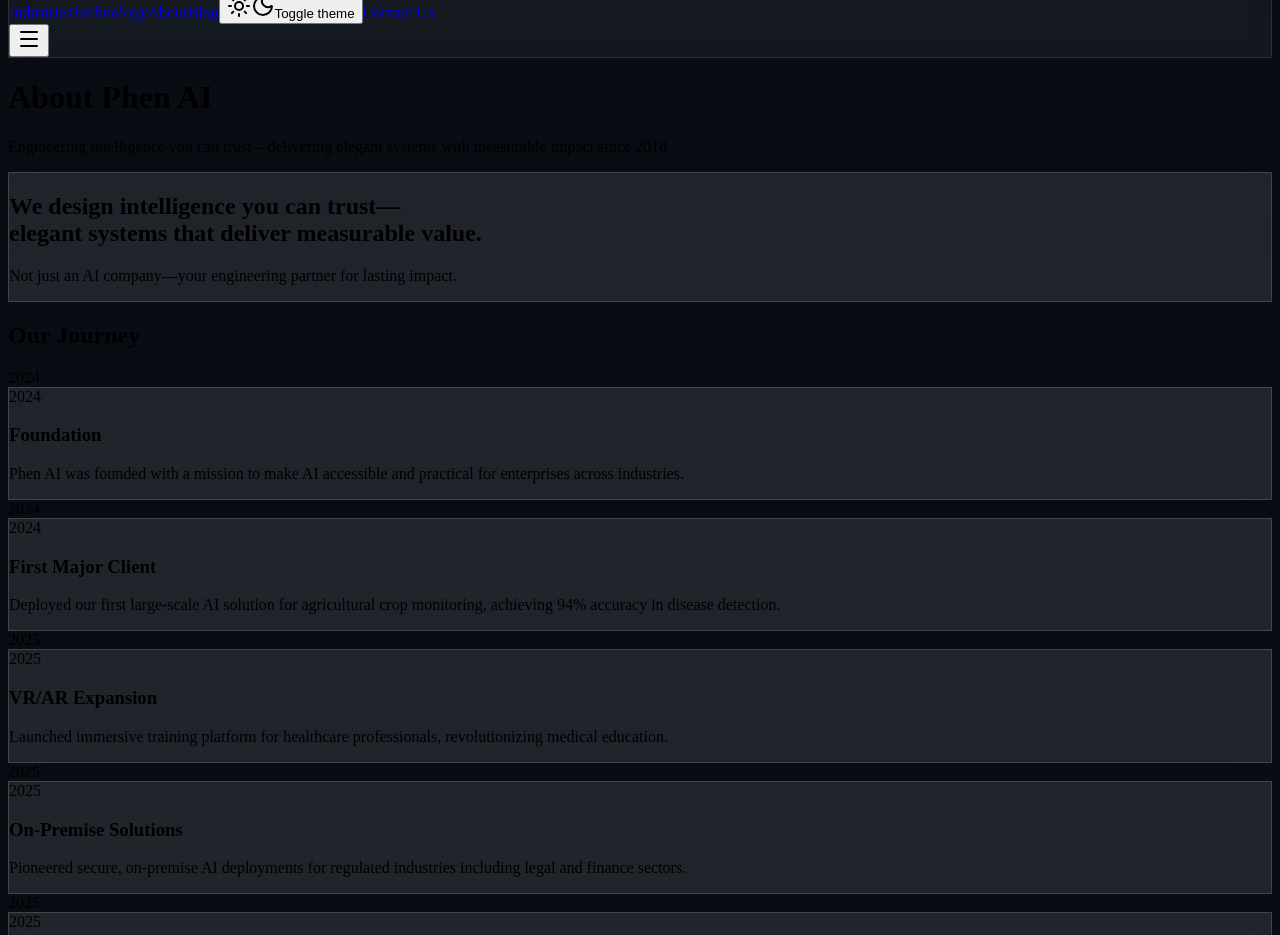
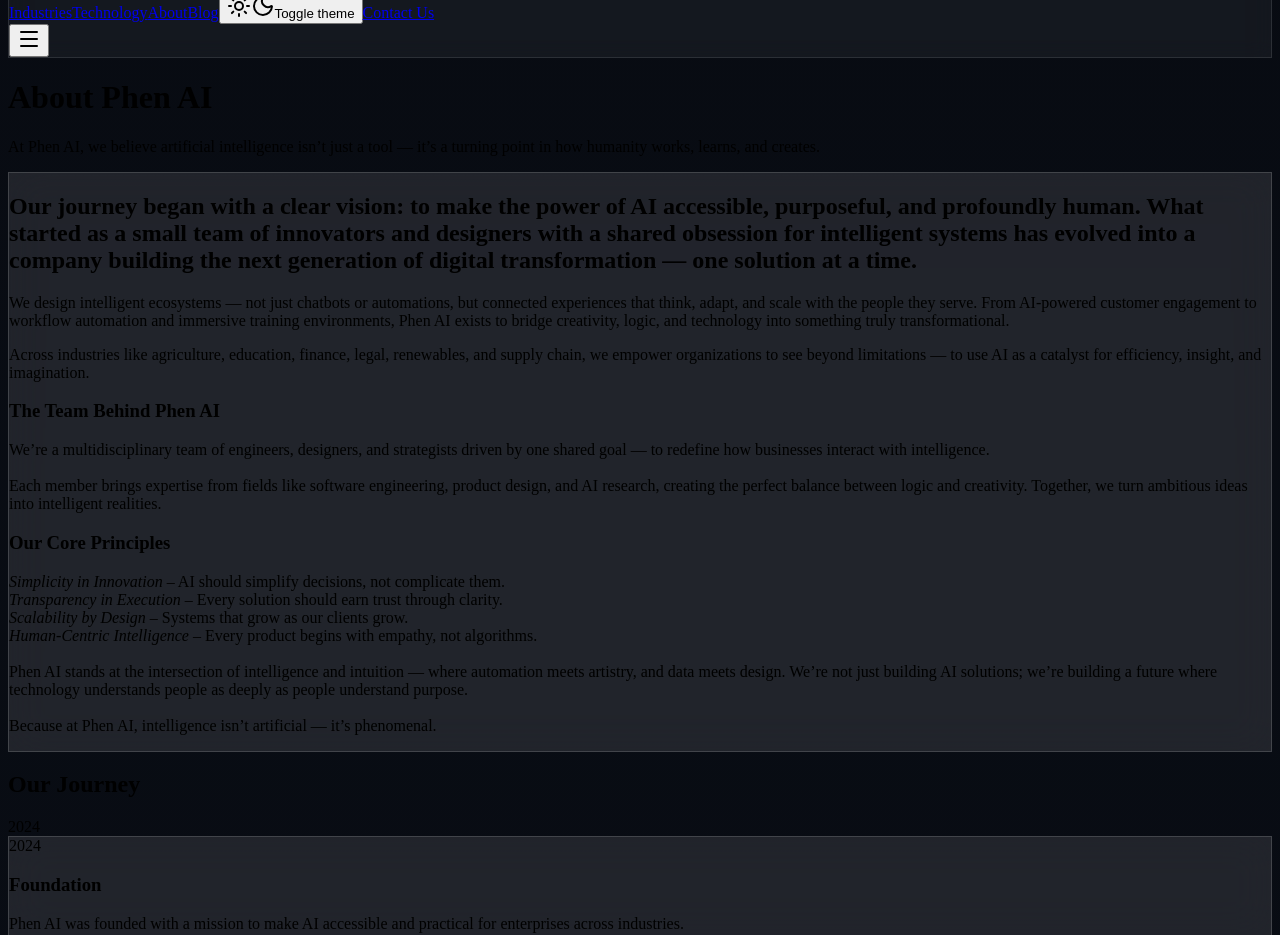
Before and after one commit to Phen-AI/v1, a React (Vite) app in the folder client/: page /about in a window 1280 px wide. Shown: the part 560-1495 px from the top of the page. Built offline with nearby package versions, Linux system fonts and the light colour scheme.

Commit message:
Updated about.tsx

```diff
--- a/client/src/pages/about.tsx
+++ b/client/src/pages/about.tsx
@@ -149,8 +149,7 @@
               About Phen AI
             </h1>
             <p className="text-xl text-muted-foreground max-w-3xl mx-auto">
-              Engineering intelligence you can trust—delivering elegant systems with
-              measurable impact since 2018
+              At Phen AI, we believe artificial intelligence isn’t just a tool — it’s a turning point in how humanity works, learns, and creates.
             </p>
           </motion.div>
 
@@ -162,14 +161,70 @@
           viewport={{ once: true }}
           className="glass-strong rounded-2xl p-12 text-center max-w-4xl mx-auto"
         >
-              <h2 className="text-3xl sm:text-4xl font-serif font-semibold leading-relaxed mb-6">
-                We design intelligence you can trust—
+          <h2 className="text-3xl sm:text-4xl font-serif font-semibold leading-relaxed mb-6 text-center">
+            Our journey began with a clear vision: to make the power of AI accessible,
+            purposeful, and profoundly human. What started as a small team of
+            innovators and designers with a shared obsession for intelligent systems
+            has evolved into a company building the next generation of digital
+            transformation — one solution at a time.
+          </h2>
+
+          <p className="text-xl text-muted-foreground mb-4">
+            We design intelligent ecosystems — not just chatbots or automations, but
+            connected experiences that think, adapt, and scale with the people they
+            serve. From AI-powered customer engagement to workflow automation and
+            immersive training environments, Phen AI exists to bridge creativity,
+            logic, and technology into something truly transformational.
+          </p>
+
+          <p className="text-xl text-muted-foreground mb-4">
+            Across industries like agriculture, education, finance, legal, renewables,
+            and supply chain, we empower organizations to see beyond limitations — to
+            use AI as a catalyst for efficiency, insight, and imagination.
+          </p>
+
+          <div className="w-24 h-1 bg-primary mx-auto my-8"></div>
+
+          <h3 className="text-2xl sm:text-3xl font-serif font-semibold mb-4">
+            The Team Behind Phen AI
+          </h3>
+
+          <p className="text-xl text-muted-foreground mb-8 leading-relaxed">
+            We’re a multidisciplinary team of engineers, designers, and strategists
+            driven by one shared goal — to redefine how businesses interact with
+            intelligence.
             <br />
-                elegant systems that deliver measurable value.
-              </h2>
-              <div className="w-24 h-1 bg-primary mx-auto mb-6"></div>
-              <p className="text-xl text-muted-foreground">
-                Not just an AI company—your engineering partner for lasting impact.
+            <br />
+            Each member brings expertise from fields like software engineering,
+            product design, and AI research, creating the perfect balance between
+            logic and creativity. Together, we turn ambitious ideas into intelligent
+            realities.
+          </p>
+
+          <h3 className="text-2xl sm:text-3xl font-serif font-semibold mb-4">
+            Our Core Principles
+          </h3>
+
+          <p className="text-xl text-muted-foreground leading-relaxed text-center">
+            <em>Simplicity in Innovation</em> – AI should simplify decisions, not
+            complicate them.
+            <br />
+            <em>Transparency in Execution</em> – Every solution should earn trust
+            through clarity.
+            <br />
+            <em>Scalability by Design</em> – Systems that grow as our clients grow.
+            <br />
+            <em>Human-Centric Intelligence</em> – Every product begins with empathy,
+            not algorithms.
+            <br />
+            <br />
+            Phen AI stands at the intersection of intelligence and intuition — where
+            automation meets artistry, and data meets design. We’re not just building
+            AI solutions; we’re building a future where technology understands people
+            as deeply as people understand purpose.
+            <br />
+            <br />
+            Because at Phen AI, intelligence isn’t artificial — it’s phenomenal.
           </p>
         </motion.div>
    </section>
```
Lines whose indentation alone changed are shown as unchanged.
